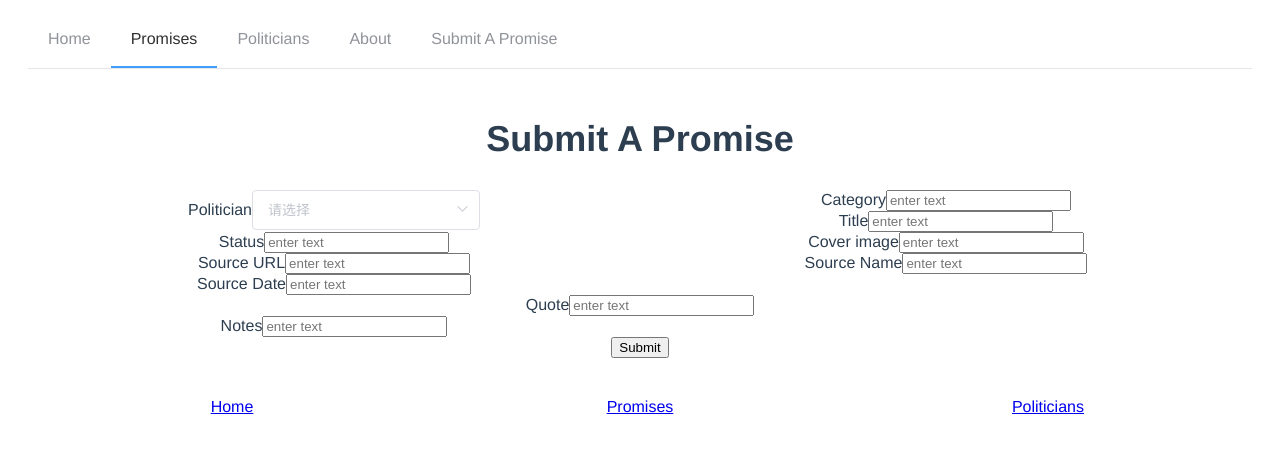
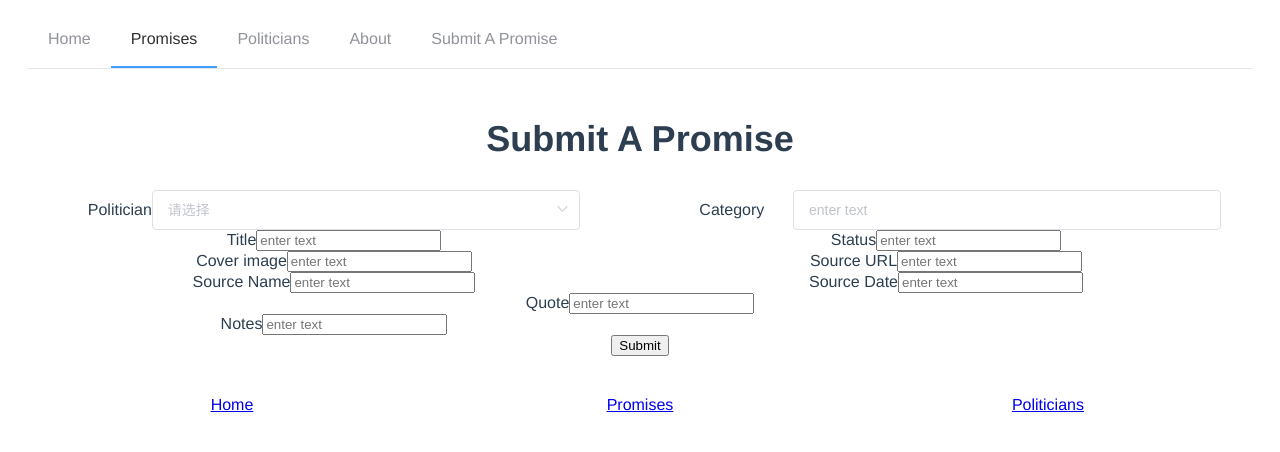
Before and after one commit to openpromisesmy/ui, a Vue app: page /submit in a window 1280 px wide. Shown: the top 452 px of the page. Built offline with nearby package versions, Linux system fonts and the light colour scheme.

Commit message:
category

```diff
--- a/src/components/SubmitPromise.vue
+++ b/src/components/SubmitPromise.vue
@@ -4,7 +4,7 @@
           <form v-on:submit.prevent="onSubmit">
 
         <div class="container">
-          <el-row>
+          <el-row >
 
             <el-col :xs="24" :sm="12" >
               <label>Politician</label>
@@ -21,8 +21,8 @@
             </el-col>
 
             <el-col :xs="24" :sm="12" >
-              <label>Category</label>
-              <input type="text" placeholder="enter text" v-model="promise.category">
+              <span class="input-label">Category</span>
+              <el-input type="text" placeholder="enter text" v-model="promise.category"></el-input>
             </el-col>
 
             <el-col :xs="24" :sm="12" >
@@ -107,4 +107,11 @@ export default {
     max-width: 600px;
     margin: 0 auto
 }
+.input-label {
+    display: inline-block;
+    width: 20%
+}
+.el-input, .el-select {
+    width: 70%
+}
 </style>
```
